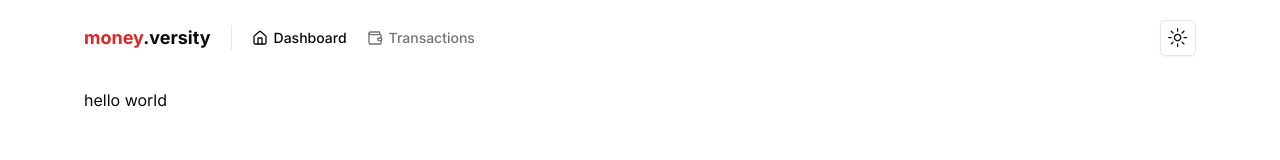
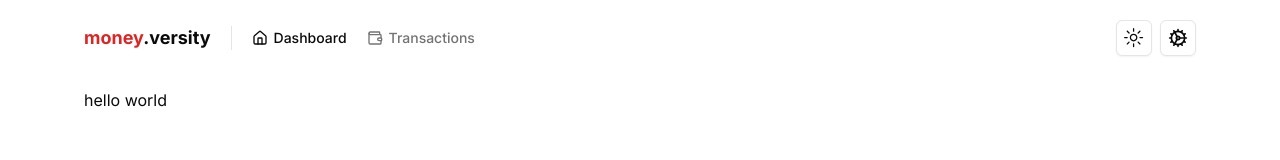
Before and after one commit to jvc22/money-versity, a Next.js app: page / in a window 1280 px wide. Shown: the top 160 px of the page. Built offline with nearby package versions, Linux system fonts and the light colour scheme.

Commit message:
update: add account menu component to header items list

```diff
--- a/src/components/header.tsx
+++ b/src/components/header.tsx
@@ -1,5 +1,6 @@
 import { Home, Wallet } from 'lucide-react'
 
+import { AccountMenu } from './account-menu'
 import NavLink from './nav-link'
 import { ThemeToggle } from './theme/theme-toggle'
 import { Separator } from './ui/separator'
@@ -24,8 +25,9 @@ export default function Header() {
         </NavLink>
       </nav>
 
-      <div className="ml-auto">
+      <div className="ml-auto flex items-center gap-2">
         <ThemeToggle />
+        <AccountMenu />
       </div>
     </header>
   )
```
